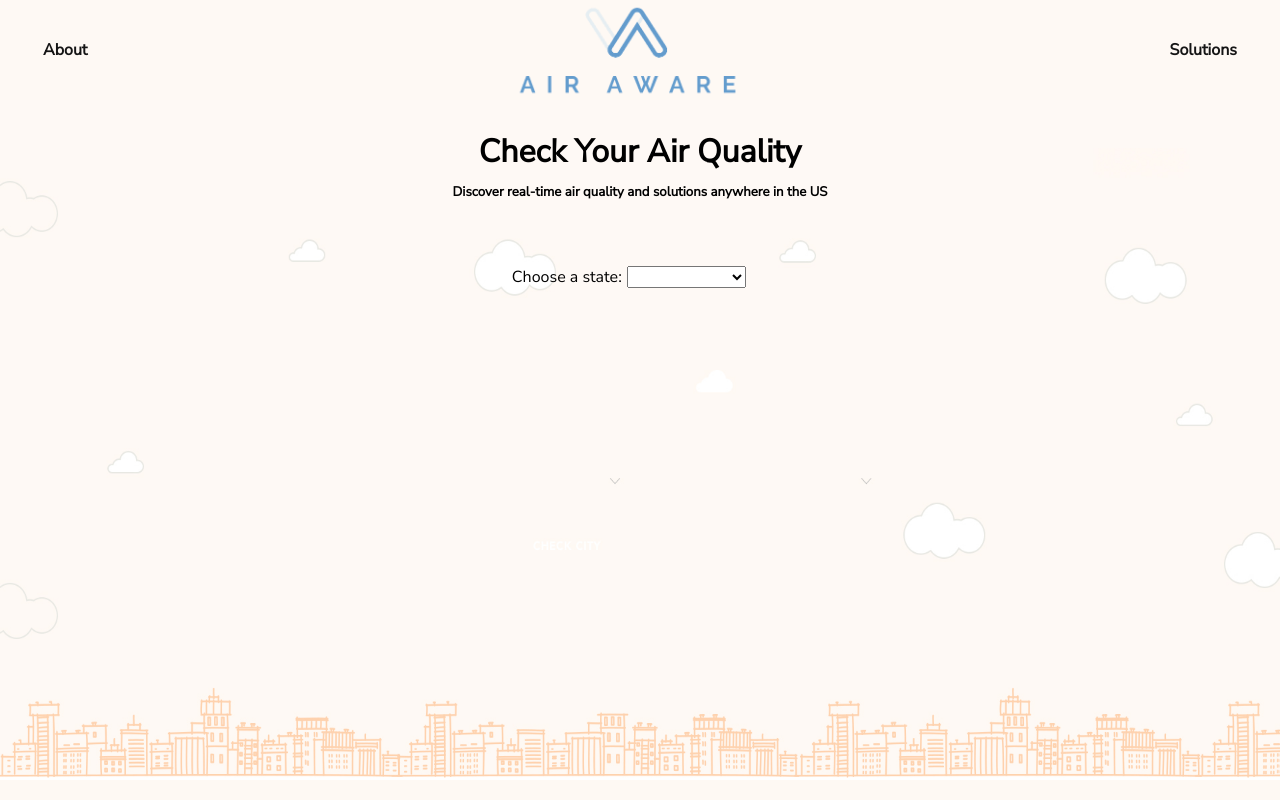
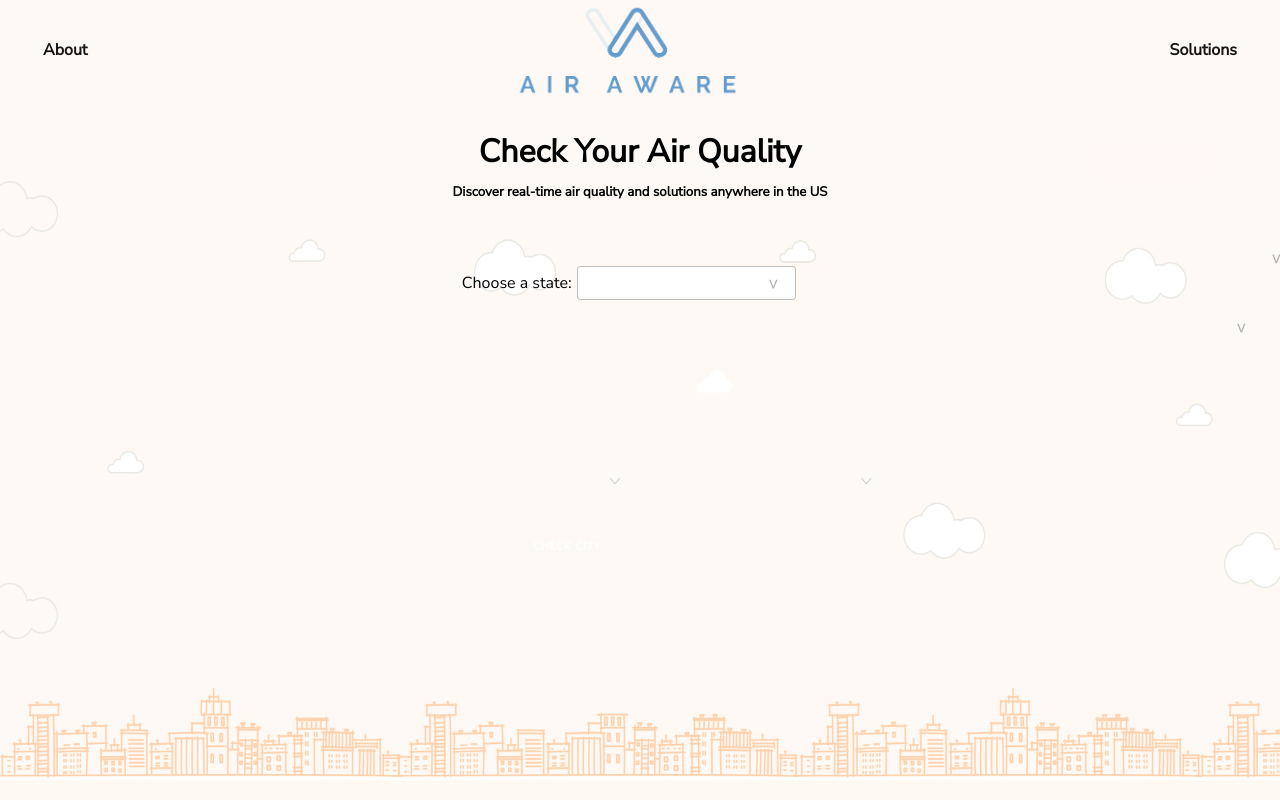
Before and after one commit to wyncode/C36_midterm_elvis_iman_julio_krissy, a React (Create React App) app in the folder client/: page / in a window 1280 px wide. Shown: the top 800 px of the page. Built offline with nearby package versions, Linux system fonts and the light colour scheme.

Commit message:
edited the dropdown bar

```diff
--- a/client/src/styling/App.css
+++ b/client/src/styling/App.css
@@ -14,11 +14,56 @@ body {
   padding-right: 0.7rem;
   margin: 5px;
   align-items: center;
+  position: relative;
 }
 
 #dropdown {
   margin-left: 5px;
+  width: 13.7rem;
+  height: 2.1rem;
+  border-radius: 0.2rem;
 }
+
+
+                                                                           /* TESTING */
+
+.center-container:after {
+  content: '>';
+  font: 17px "Consolas", monospace;
+  color: rgb(180, 179, 179);
+  transform: rotate(90deg);
+  right: 1.1rem;
+  bottom: 1rem;
+  /*Adjust for position however you want*/
+  top: 18px;
+  position: absolute;
+}
+
+.center-container select {
+  appearance: none;
+  padding: 0px 12px;
+  font-size: 12px;
+  line-height: 1.75;
+  color: rgb(0, 0, 0);
+  background-color: #ffffff;
+  background-image: none;
+  border: 1px solid #bebebe;
+  /* -ms-word-break: normal; */
+  /* word-break: normal; */
+}
+
+                                                                         /* TESTING */
+
+
+
+
+
+
+
+
+
+
+
 
 .navigation {
   display: flex;
```
